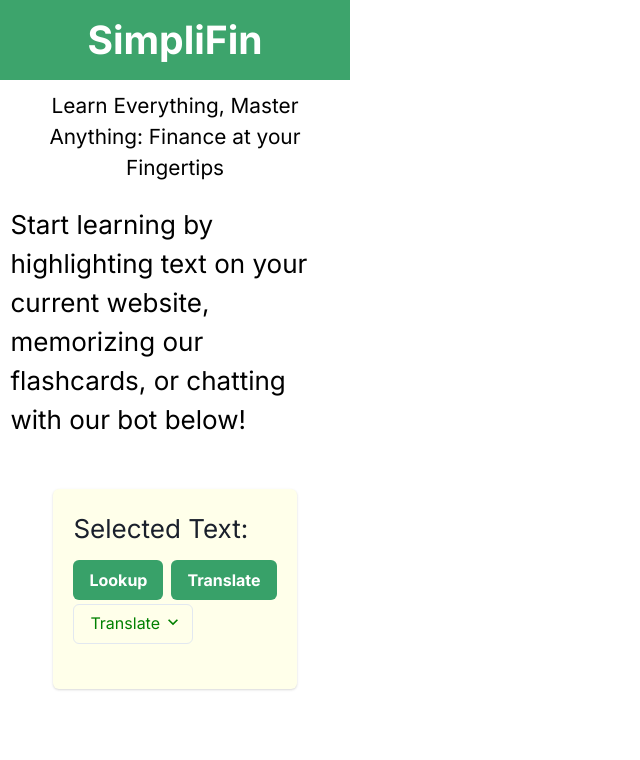
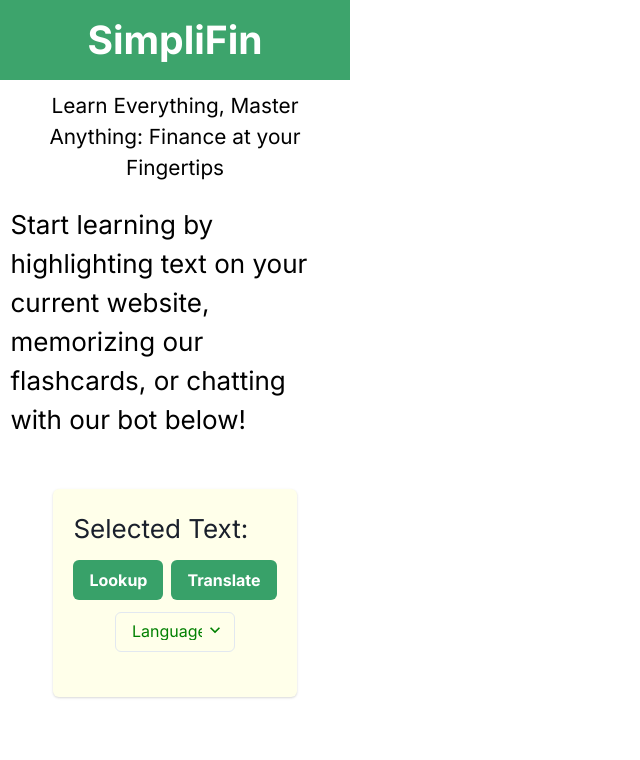
Before and after one commit to nelson123-lab/HackUNT2023, a React (Create React App) app in the folder client/: page / in a window 1280 px wide. Shown: the top 760 px of the page, without its empty margins (0-640 px from the left). Built offline with nearby package versions, Linux system fonts and the light colour scheme; no server answers.

Commit message:
actual final

```diff
--- a/client/src/Popup.js
+++ b/client/src/Popup.js
@@ -3,7 +3,7 @@
 import React, { useState, useEffect } from 'react';
 import axios from 'axios'
 import './App.css';
-import { Button, HStack, Card, Select } from '@chakra-ui/react';
+import { Button, HStack, Card, Select, VStack} from '@chakra-ui/react';
 
 const Popup = () => {
   const [selectedText, setSelectedText] = useState('');
@@ -112,12 +112,13 @@
     <Card padding="20px" background="#FFFFEA">
       <h1>Selected Text:</h1>
       <p>{selectedText}</p>
+      <VStack>
       <HStack align='center'>
         <Button colorScheme='green' onClick={getDef}>{selectedText.length > 10 ? "Summarize" : "Lookup"}</Button>
         <Button colorScheme='green' onClick={getTranslation}>Translate</Button>
       </HStack>
-      <div padding-top="3px">
-          <Select color='green' width='120px' placeholder='Translate' value={lang} onChange={handleLang}>
+      <div>
+          <Select color='green' align='center' width='120px' placeholder='Languages' value={lang} onChange={handleLang}>
             <option value='en'>English</option>
             <option value='es'>Spanish</option>
             <option value='fr'>French</option>
@@ -130,6 +131,7 @@
             <option value='ko'>Korean</option>
           </Select>
       </div>
+      </VStack>
       <p>{response}</p>
       <p>
       {console.log(able)}
```
Also changed, not shown: 1 other file (tests, documents, lock files or other folders).
